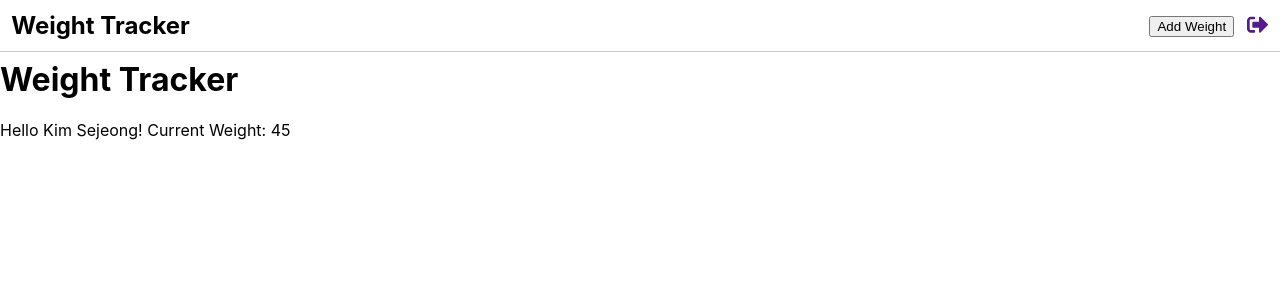
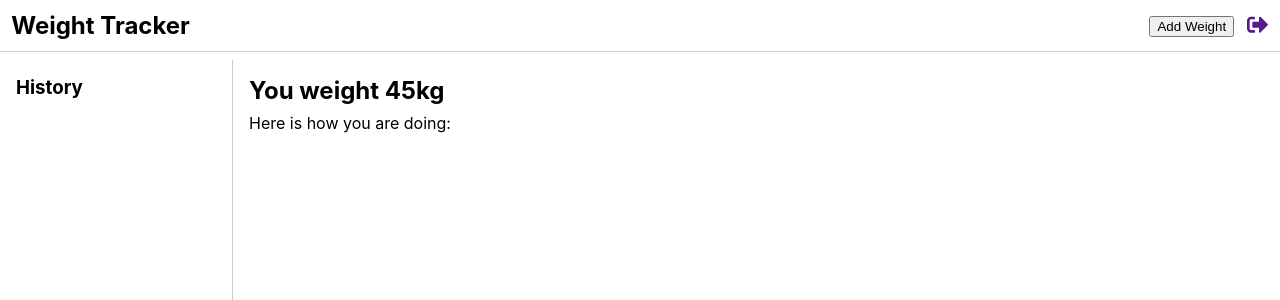
Before and after one commit to deta-aditya/react-weight-tracker, a React (Create React App) app: page /main in a window 1280 px wide. Shown: the top 300 px of the page. Built offline with nearby package versions, Linux system fonts and the light colour scheme.

Commit message:
Laid out main page

```diff
--- /dev/null
+++ b/src/components/organisms/HistoryBar/index.js
@@ -0,0 +1,12 @@
+import React from 'react'
+import './style.css'
+
+function HistoryBar(props) {
+	return (
+		<aside className="HistoryBar">
+			<h3 className="title">History</h3>
+		</aside>
+	)
+}
+
+export default HistoryBar
--- /dev/null
+++ b/src/components/organisms/HistoryBar/style.css
@@ -0,0 +1,10 @@
+.HistoryBar {
+	width: 200px;
+	min-height: 85vh;
+	padding: 1em;
+	border-right: 1px solid #ccc;
+}
+
+.HistoryBar .title {
+	margin: 0;
+}
--- a/src/components/pages/MainPage/index.js
+++ b/src/components/pages/MainPage/index.js
@@ -1,16 +1,26 @@
 import React from 'react'
 import { compose } from 'redux'
 import { connect } from 'react-redux'
+import HistoryBar from '../../organisms/HistoryBar'
 import ProtectedPage from '../../templates/ProtectedPage'
 import NavigationBar from '../../organisms/NavigationBar'
 import './style.css'
 
 function MainPage(props) {
+	const latestWeight = [ ...props.entry.weights].sort((prev, next) => {
+		return next.quantity - prev.quantity
+	})[0]
+
 	return (
 		<div className="MainPage">
 			<NavigationBar />
-			<h1>Weight Tracker</h1>
-			<p>Hello {props.entry.name}! Current Weight: {props.entry.weights[0].quantity}</p>
+			<div className="container">
+				<HistoryBar />
+				<main className="content">
+					<h2 className="title">You weight {latestWeight.quantity}kg</h2>
+					<p className="subtitle">Here is how you are doing:</p>
+				</main>
+			</div>
 		</div>
 	)
 }
--- a/src/components/pages/MainPage/style.css
+++ b/src/components/pages/MainPage/style.css
@@ -1,3 +1,19 @@
 .MainPage {
 	margin-top: 60px;
 }
+
+.MainPage .container {
+	display: flex;
+}
+
+.MainPage .content {
+	padding: 1em;
+}
+
+.MainPage .content .title {
+	margin: 0;
+}
+
+.MainPage .content .subtitle {
+	margin: 0.5em 0 0;
+}
```
